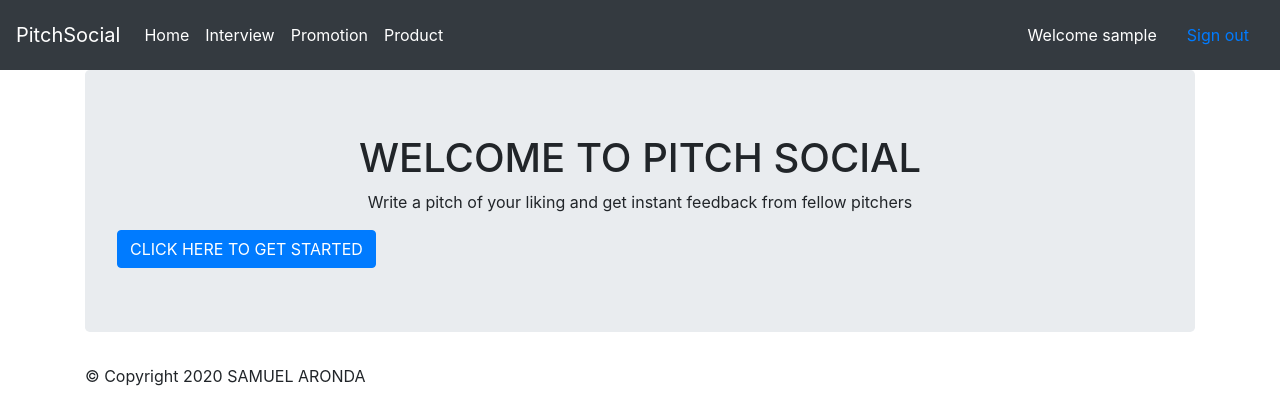
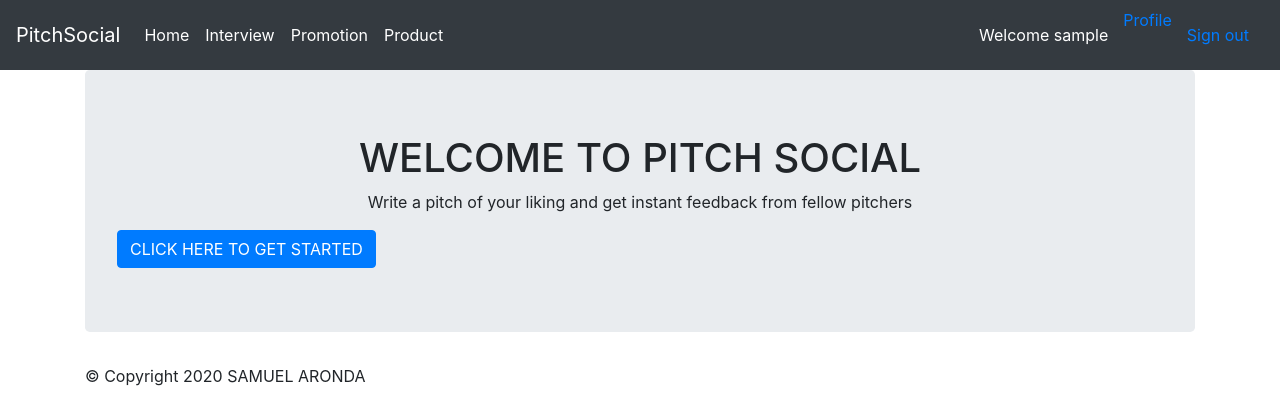
Before and after one commit to arondasamuel123/PitchApp, a Flask app: page / in a window 1280 px wide. Shown: the top 420 px of the page. Run offline with Flask 2, Linux system fonts and the light colour scheme; the visitor is signed in with stand-in values (Sample User, id 1); data comes from the database, SQL or seed files in the repository; data that the repository does not hold is empty; some libraries are stand-ins or nearby versions.

Commit message:
Display logged in users' pitches

```diff
--- a/app/main/views.py
+++ b/app/main/views.py
@@ -41,3 +41,11 @@ def fet_comments(id):
     fetch_comments = Comment.query.filter_by(pitch_id= id).all()
 
     return render_template('viewcomments.html', fetch_comments=fetch_comments)
+
+@main.route('/profile/<int:id>')
+def user_profile(id):
+    # user = User.query.filter_by(id = id).first()
+
+    pitches = Pitch.query.filter_by(user_id= id).all()
+
+    return render_template('prof/profile.html', pitches=pitches)
--- a/app/templates/navbar.html
+++ b/app/templates/navbar.html
@@ -23,6 +23,7 @@
     <ul class="nav navbar-nav navbar-right">
       {% if current_user.is_authenticated %}
       <li style="color:white;padding:15px;">Welcome {{current_user.username}}</li>
+      <li><a href="{{url_for('main.user_profile',id=current_user.id)}}">Profile</a></li>
       <li style="color:white;padding:15px;"><a href="{{url_for('auth.logout')}}">Sign out</a></li>
       {% else %}
       <li style="color:white;padding:15px;"><a href="{{url_for('auth.login')}}">Sign in</a></li>
```
Also changed, not shown: app/templates/prof/profile.html (added, +26 -0 lines).
